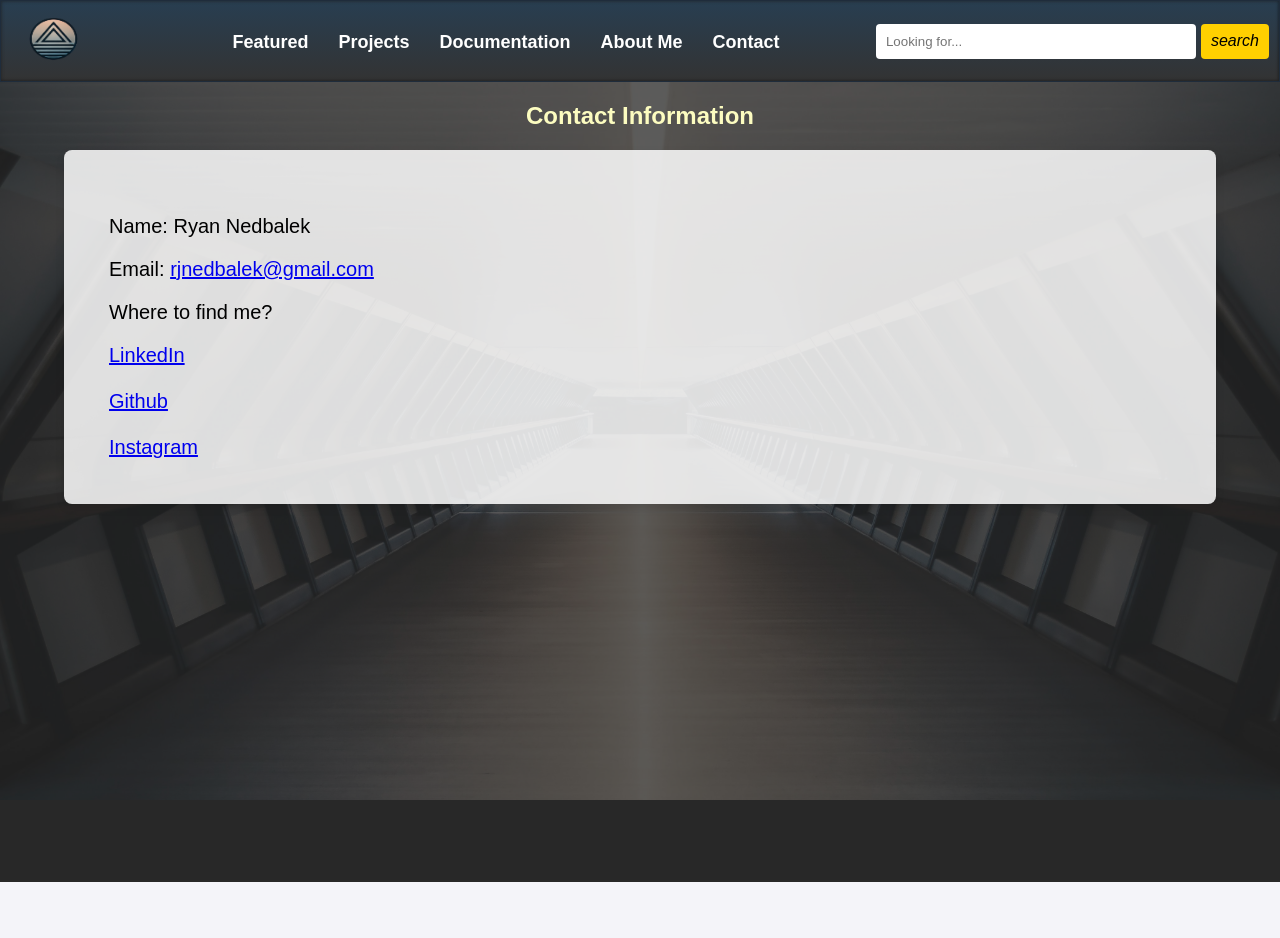
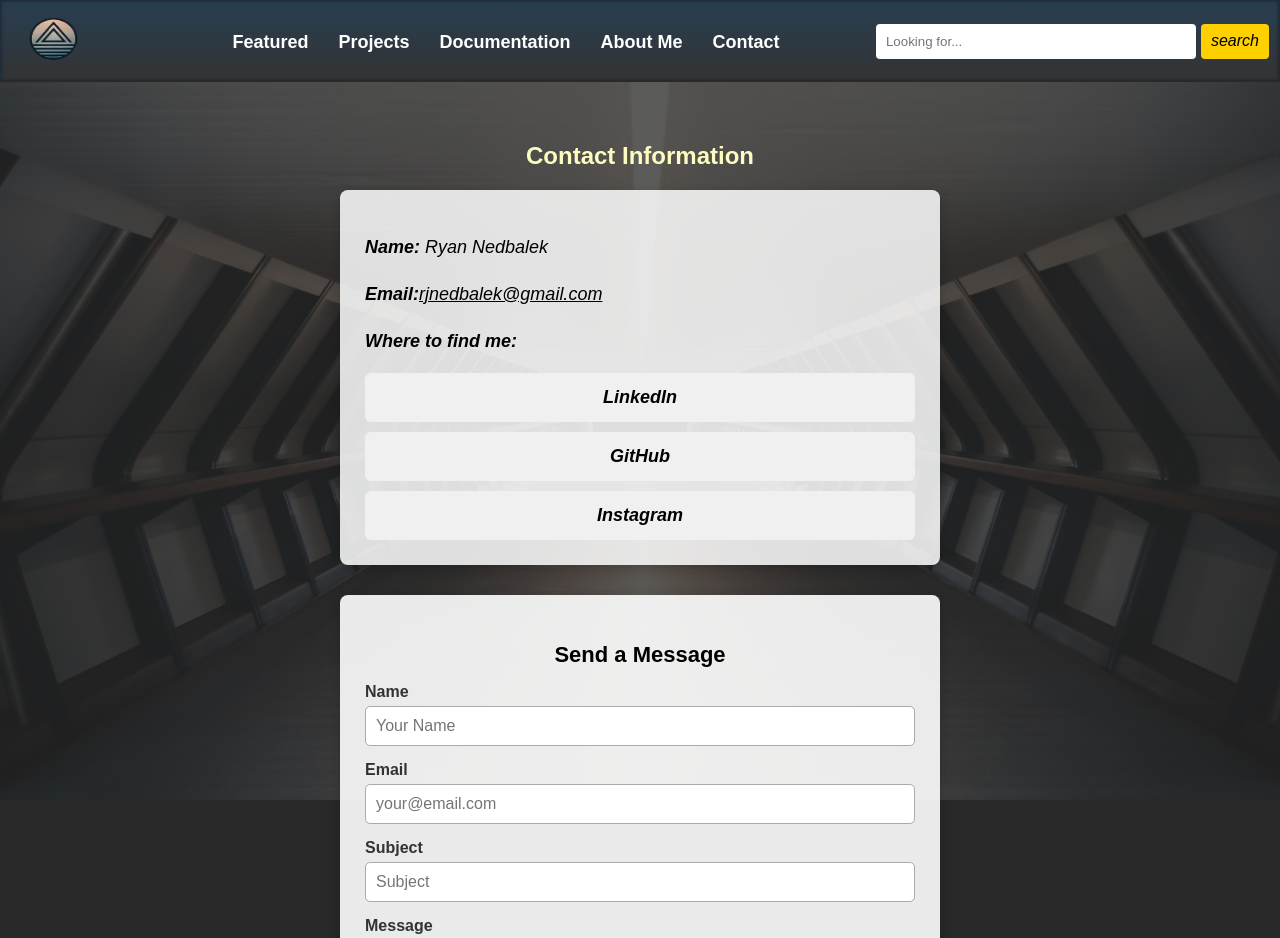
Before and after one commit to RJNed/Portfolio, a Nuxt app: page /Contact-Page in a window 1280 px wide. Shown: the top 938 px of the page. Before the commit the page ends 882 px from the top, so only its background shows below. Built offline with nearby package versions, Linux system fonts and the light colour scheme.

Commit message:
quick updates before flight

```diff
--- /dev/null
+++ b/components/projectCard.vue
@@ -0,0 +1,18 @@
+<template>
+    <div class="max-w-sm rounded-2xl overflow-hidden shadow-lg p-4 bg-white">
+      <img :src="image" :alt="name" class="w-full h-48 object-cover rounded-xl mb-4" />
+      <h2 class="text-xl font-semibold mb-2">{{ name }}</h2>
+      <p class="text-gray-700 text-base">{{ description }}</p>
+    </div>
+  </template>
+
+  <script setup>
+  defineProps({
+    image: String,
+    name: String,
+    description: String,
+  })
+  </script>
+
+<style scoped>
+</style>
--- a/pages/Contact-Page.vue
+++ b/pages/Contact-Page.vue
@@ -2,96 +2,230 @@
   <div class="background-container">
     <div class="content-container">
       <h2>Contact Information</h2>
-      <div class="rightBackground">
-        <div class="rightContent">
-          <p>Name: Ryan Nedbalek</p>
-          <p>Email: <a href="mailto:rjnedbalek@gmail.com">rjnedbalek@gmail.com</a> </p>
-          <p>Where to find me?</p>
-          <a href="https://www.linkedin.com/in/ryannedbalek/">LinkedIn</a>
-          <br>
-          <br>
-          <a href="https://github.com/RJNed">Github</a>
-          <br>
-          <br>
-          <a href="https://www.instagram.com/ryannedbalek">Instagram</a>
-        </div>
+      <div class="contact-card">
+        <address class="contact-info">
+          <p><strong>Name:</strong> Ryan Nedbalek</p>
+          <p><strong>Email:</strong>
+            <a href="mailto:rjnedbalek@gmail.com">rjnedbalek@gmail.com</a>
+          </p>
+          <p><strong>Where to find me:</strong></p>
+          <div class="social-links">
+            <a href="https://www.linkedin.com/in/ryannedbalek/" target="_blank" rel="noopener noreferrer" aria-label="LinkedIn Profile">
+              LinkedIn
+            </a>
+            <a href="https://github.com/RJNed" target="_blank" rel="noopener noreferrer" aria-label="GitHub Profile">
+              GitHub
+            </a>
+            <a href="https://www.instagram.com/ryannedbalek" target="_blank" rel="noopener noreferrer" aria-label="Instagram Profile">
+              Instagram
+            </a>
+          </div>
+        </address>
+      </div>
+
+      <!-- Contact Form -->
+      <div class="form-card">
+        <h3>Send a Message</h3>
+        <form @submit.prevent>
+          <div class="form-group">
+            <label for="name">Name</label>
+            <input id="name" type="text" placeholder="Your Name" />
+          </div>
+
+          <div class="form-group">
+            <label for="email">Email</label>
+            <input id="email" type="email" placeholder="your@email.com" />
+          </div>
+
+          <div class="form-group">
+            <label for="subject">Subject</label>
+            <input id="subject" type="text" placeholder="Subject" />
+          </div>
+
+          <div class="form-group">
+            <label for="message">Message</label>
+            <textarea id="message" rows="5" placeholder="Your message here..."></textarea>
+          </div>
+
+          <button type="submit">Send</button>
+        </form>
       </div>
     </div>
   </div>
 </template>
 
-
 <script setup>
 </script>
 
 <style scoped>
+/* General Headings */
 h2 {
   color: #fcfcc0;
   text-align: center;
   font-size: 24px;
+  margin-bottom: 20px;
 }
 
-.team-member img {
-  width: 90%;
-  border-radius: 50%;
-  border: 3px solid #000000; /* Added `border-style: solid` */
+h3 {
+  font-size: 22px;
+  text-align: center;
   margin-bottom: 15px;
-}
-.team:hover{
-    transform: translateY(-10px);
-    transition: all 0.5s ease;
+  color: #000;
 }
 
+/* Layout */
 .background-container {
-  position: absolute;
-  height: 100%; /* Ensures the container takes the full viewport height */
-  width: 100%;
+  display: flex;
   justify-content: center;
   align-items: center;
-  overflow: hidden; /* Ensures the background is contained */
+  min-height: 100vh;
+  position: relative;
   background-color: #282828;
+  overflow: hidden;
+  padding: 40px 20px;
 }
 
-/* Apply opacity to the background using ::before */
 .background-container::before {
   content: "";
   position: absolute;
-  top: 0;
-  left: 0;
-  right: 0;
-  bottom: 0;
-  background-image: url('/src/Background/Pexels.jpg'); /* Path to your background image */
+  top: 0; left: 0; right: 0; bottom: 0;
+  background-image: url('/src/Background/Pexels.jpg');
   background-size: cover;
   background-position: center;
-  opacity: 0.25; /* Background opacity at 25% */
-  background-attachment: fixed; /* Keeps the background fixed when scrolling */
+  opacity: 0.25;
+  background-attachment: fixed;
   z-index: 0;
 }
 
-
 .content-container {
   position: relative;
-  /*display: flex;
-  align-items: flex-start;  Align items to the top */
   z-index: 1;
-  width: 90%; /* Prevents it from stretching too much */
-  margin: 20px auto; /* Centers the container */
+  width: 100%;
+  max-width: 600px;
+  margin: auto;
 }
 
+/* Contact Card */
+.contact-card {
+  background: rgba(255, 255, 255, 0.85);
+  border-radius: 8px;
+  box-shadow: 0 4px 12px rgba(0, 0, 0, 0.2);
+  padding: 25px;
+  margin-bottom: 30px;
+}
 
-.rightBackground {
-  background: rgba(255, 255, 255, 0.85); /* White with 85% opacity */
+.contact-info {
+  color: #000;
+  font-size: 18px;
+  font-weight: 500;
+  line-height: 1.6;
+}
+
+.contact-info a {
+  color: #000;
+  text-decoration: underline;
+}
+
+/* Social Links */
+.social-links {
+  margin-top: 10px;
+  display: flex;
+  flex-direction: column;
+  gap: 10px;
+}
+
+.social-links a {
+  display: inline-block;
+  padding: 10px 15px;
+  background-color: #f0f0f0;
+  color: #000;
+  border-radius: 6px;
+  text-align: center;
+  text-decoration: none;
+  font-weight: 600;
+  transition: background-color 0.3s ease, transform 0.3s ease;
+}
+
+.social-links a:hover {
+  background-color: #dcdcdc;
+  transform: translateY(-2px);
+}
+
+/* Contact Form */
+.form-card {
+  background: rgba(255, 255, 255, 0.9);
   border-radius: 8px;
-  box-shadow: 0 4px 8px rgba(0, 0, 0, 0.1);
+  box-shadow: 0 4px 12px rgba(0, 0, 0, 0.2);
   padding: 25px;
 }
 
-.rightContent {
-  color: #000; /* Ensures text is fully visible */
-  padding: 20px;
-  text-align: left;
-  font-size: 20px;
-  font-weight: 500;
+form {
+  display: flex;
+  flex-direction: column;
+  gap: 15px;
 }
 
+.form-group {
+  display: flex;
+  flex-direction: column;
+}
+
+label {
+  font-weight: 600;
+  margin-bottom: 5px;
+}
+
+input,
+textarea {
+  padding: 10px;
+  border: 1px solid #aaa;
+  border-radius: 5px;
+  font-size: 16px;
+  font-family: inherit;
+}
+
+button[type="submit"] {
+  padding: 12px;
+  font-size: 16px;
+  background-color: #282828;
+  color: #fff;
+  border: none;
+  border-radius: 6px;
+  font-weight: 600;
+  cursor: pointer;
+  transition: background-color 0.3s ease;
+}
+
+button[type="submit"]:hover {
+  background-color: #444;
+}
+
+/* Mobile Styles */
+@media (max-width: 768px) {
+  h2 {
+    font-size: 20px;
+  }
+
+  h3 {
+    font-size: 18px;
+  }
+
+  .contact-info {
+    font-size: 16px;
+  }
+
+  .social-links a {
+    font-size: 16px;
+    padding: 8px 12px;
+  }
+
+  input,
+  textarea {
+    font-size: 14px;
+  }
+
+  button[type="submit"] {
+    font-size: 14px;
+  }
+}
 </style>
--- a/pages/Projects.vue
+++ b/pages/Projects.vue
@@ -1,7 +1,9 @@
 <template>
     <div class="container">
         <div class="projects-background">
-            <div class="details"><h1>Projects</h1></div>
+            <div class="details"><h1>Projects</h1>
+              <ProjectCard/>
+            </div>
 
         </div>
     </div>
```
